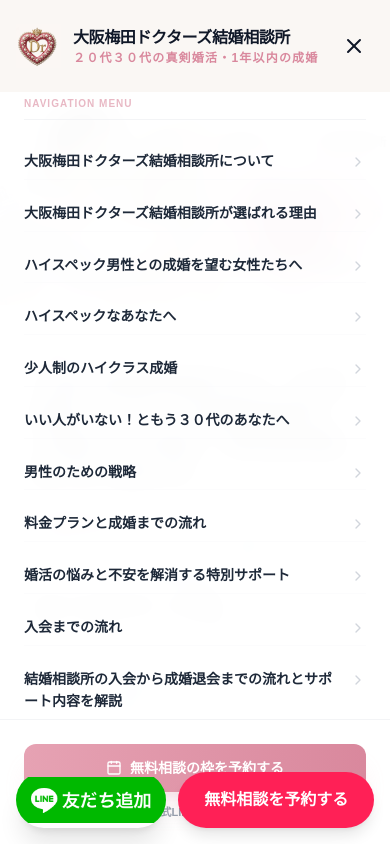
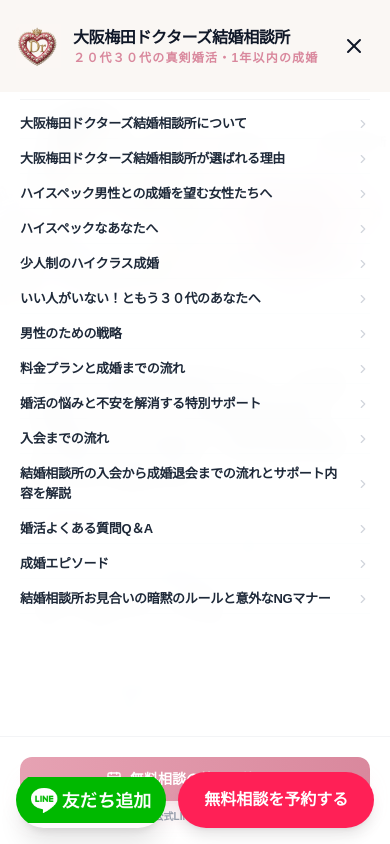
Before and after one commit to shougapan/Toa-Website, a Next.js app: page / in a window 390 px wide. Both pictures are taken after a click on the button "Toggle Menu". Shown: the top 844 px of the page. Built offline with nearby package versions, Linux system fonts and the light colour scheme.

Commit message:
line height of navbar changed

```diff
--- a/components/Navbar.tsx
+++ b/components/Navbar.tsx
@@ -27,19 +27,19 @@
     return () => { document.body.style.overflow = 'unset'; };
   }, [isOpen]);
 
-const navLinks = [
+  const navLinks = [
     { name: '大阪梅田ドクターズ結婚相談所について', href: '/' },
     { name: '大阪梅田ドクターズ結婚相談所が選ばれる理由', href: '/why-us' },
     { name: 'ハイスペック男性との成婚を望む女性たちへ', href: '/advantages' },
-  { name: 'ハイスペックなあなたへ', href: '/elite-matchmaking' },
+    { name: 'ハイスペックなあなたへ', href: '/elite-matchmaking' },
     { name: '少人制のハイクラス成婚', href: '/executive' },
     { name: 'いい人がいない！ともう３０代のあなたへ', href: '/consider' },
-   { name: '男性のための戦略', href: '/mens-strategy' },
+    { name: '男性のための戦略', href: '/mens-strategy' },
     { name: '料金プランと成婚までの流れ', href: '/plan' },
     { name: '婚活の悩みと不安を解消する特別サポート', href: '/support' },
     { name: '入会までの流れ', href: '/membership-steps' },
     { name: '結婚相談所の入会から成婚退会までの流れとサポート内容を解説', href: '/steps' },
-    { name: '婚活よく.ある質問Q＆A', href: '/FAQ' },
+    { name: '婚活よくある質問Q＆A', href: '/FAQ' },
     { name: '成婚エピソード', href: '/marriage-story' },
     { name: '結婚相談所お見合いの暗黙のルールと意外なNGマナー', href: '/rules' },
   ];
@@ -121,10 +121,10 @@
           isOpen ? 'opacity-100 translate-x-0' : 'opacity-0 translate-x-full pointer-events-none'
         }`}
       >
-        {/* 🛠️ FIX CONTAINER: Independent scroll wrapper for long lists */}
-        <div className="flex-1 overflow-y-auto px-6 pt-24 pb-6 custom-scrollbar">
-          <div className="flex flex-col gap-4">
-            <p className="text-[10px] font-black tracking-widest text-[#D9889D]/60 uppercase border-b border-gray-100 pb-2 mb-2">
+        {/* 🛠️ COMPACT CONTAINER: Highly scannable list structure context */}
+        <div className="flex-1 overflow-y-auto px-5 pt-20 pb-4 custom-scrollbar">
+          <div className="flex flex-col gap-1.5">
+            <p className="text-[10px] font-black tracking-widest text-[#D9889D]/60 uppercase border-b border-gray-100 pb-1 mb-1">
               Navigation Menu
             </p>
             {navLinks.map((link, idx) => (
@@ -132,33 +132,33 @@
                 key={link.name}
                 href={link.href}
                 onClick={() => setIsOpen(false)}
-                style={{ transitionDelay: `${idx * 30}ms` }}
-                /* 🛠️ FIX DESIGN: Scaled font down to text-sm/text-base and added alignment properties for long strings */
-                className={`text-sm font-bold text-gray-800 hover:text-[#D9889D] flex items-start justify-between gap-4 py-1.5 border-b border-gray-50/50 group transform transition-all duration-300 ${
+                style={{ transitionDelay: `${idx * 20}ms` }}
+                /* 🛠️ UPDATED LINE HEIGHT & TEXT SIZE FOR COMPACT ONPAGE VIEWPORT */
+                className={`text-[13px] font-bold text-gray-800 hover:text-[#D9889D] flex items-center justify-between gap-3 py-1 border-b border-gray-50/30 group transform transition-all duration-300 ${
                   isOpen ? 'translate-x-0 opacity-100' : '-translate-x-4 opacity-0'
                 }`}
               >
-                <span className="text-left leading-relaxed">{link.name}</span>
-                <ChevronRight className="w-4 h-4 mt-1 text-gray-300 flex-shrink-0 group-hover:text-[#D9889D] transition-colors" />
+                <span className="text-left leading-5 tracking-tight">{link.name}</span>
+                <ChevronRight className="w-3.5 h-3.5 text-gray-300 flex-shrink-0 group-hover:text-[#D9889D] transition-colors" />
               </Link>
             ))}
           </div>
         </div>
 
-        {/* 🛠️ FIX CTA POSITIONING: Stationary bottom drawer footer tray */}
-        <div className={`p-6 border-t border-gray-100 bg-white space-y-3 transform transition-all duration-500 delay-200 ${
+        {/* 🛠️ FIXED CTA DRAW TRAY */}
+        <div className={`p-5 border-t border-gray-100 bg-white space-y-2 transform transition-all duration-500 delay-150 ${
           isOpen ? 'translate-y-0 opacity-100' : 'translate-y-8 opacity-0'
         }`}>
           <Link
             href="/contact"
             onClick={() => setIsOpen(false)}
-            className="flex items-center justify-center gap-2 bg-gradient-to-r from-[#E6A2B3] to-[#D9889D] text-white text-sm font-black py-3.5 rounded-xl shadow-xl shadow-[#E6A2B3]/20"
+            className="flex items-center justify-center gap-2 bg-gradient-to-r from-[#E6A2B3] to-[#D9889D] text-white text-sm font-black py-3 rounded-xl shadow-xl shadow-[#E6A2B3]/20"
           >
             <Calendar className="w-4 h-4" />
             <span>無料相談の枠を予約する</span>
           </Link>
 
-          <p className="text-center text-[11px] font-bold text-gray-400">
+          <p className="text-center text-[10px] font-bold text-gray-400">
             お電話や公式LINEからも随時受付中
           </p>
         </div>
```
